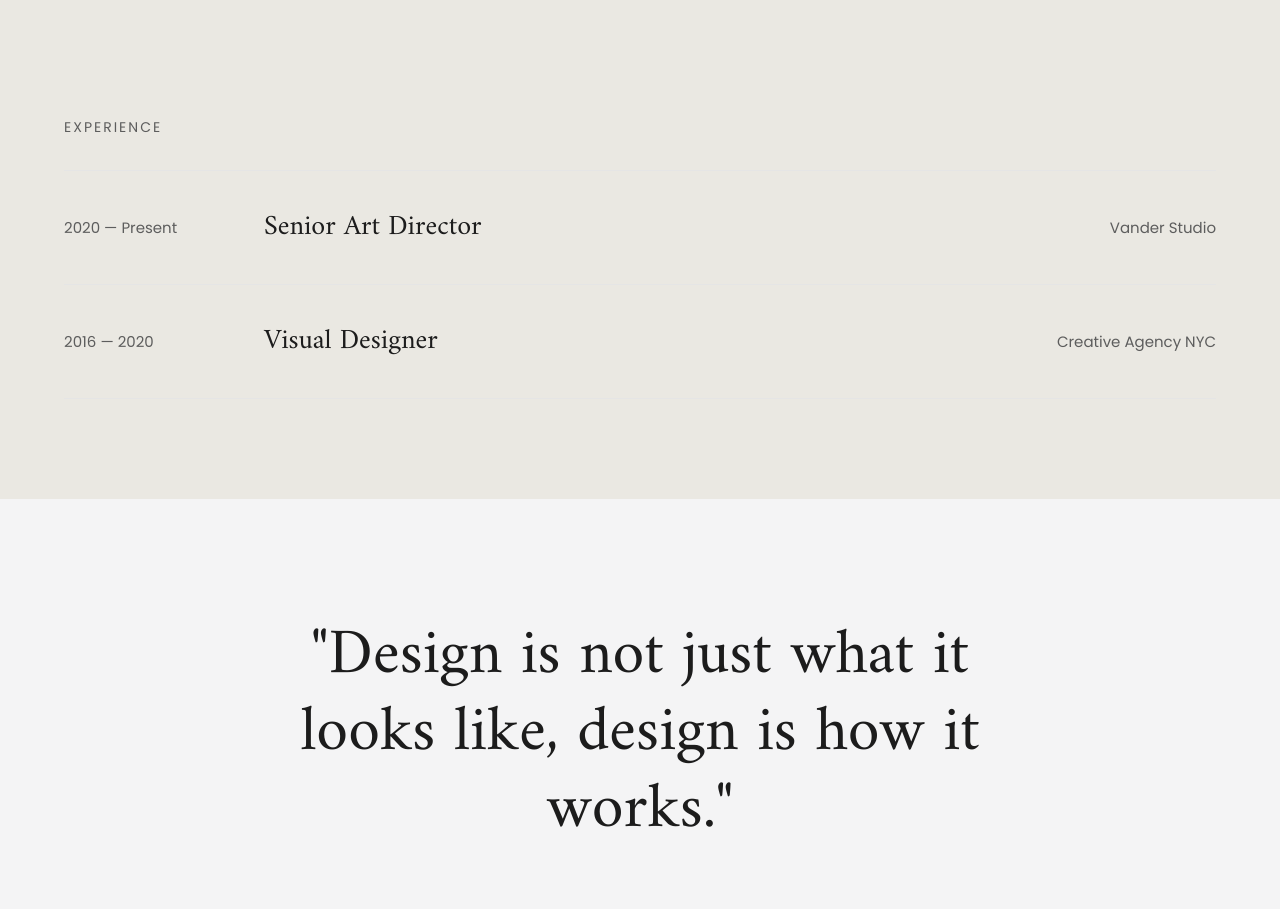
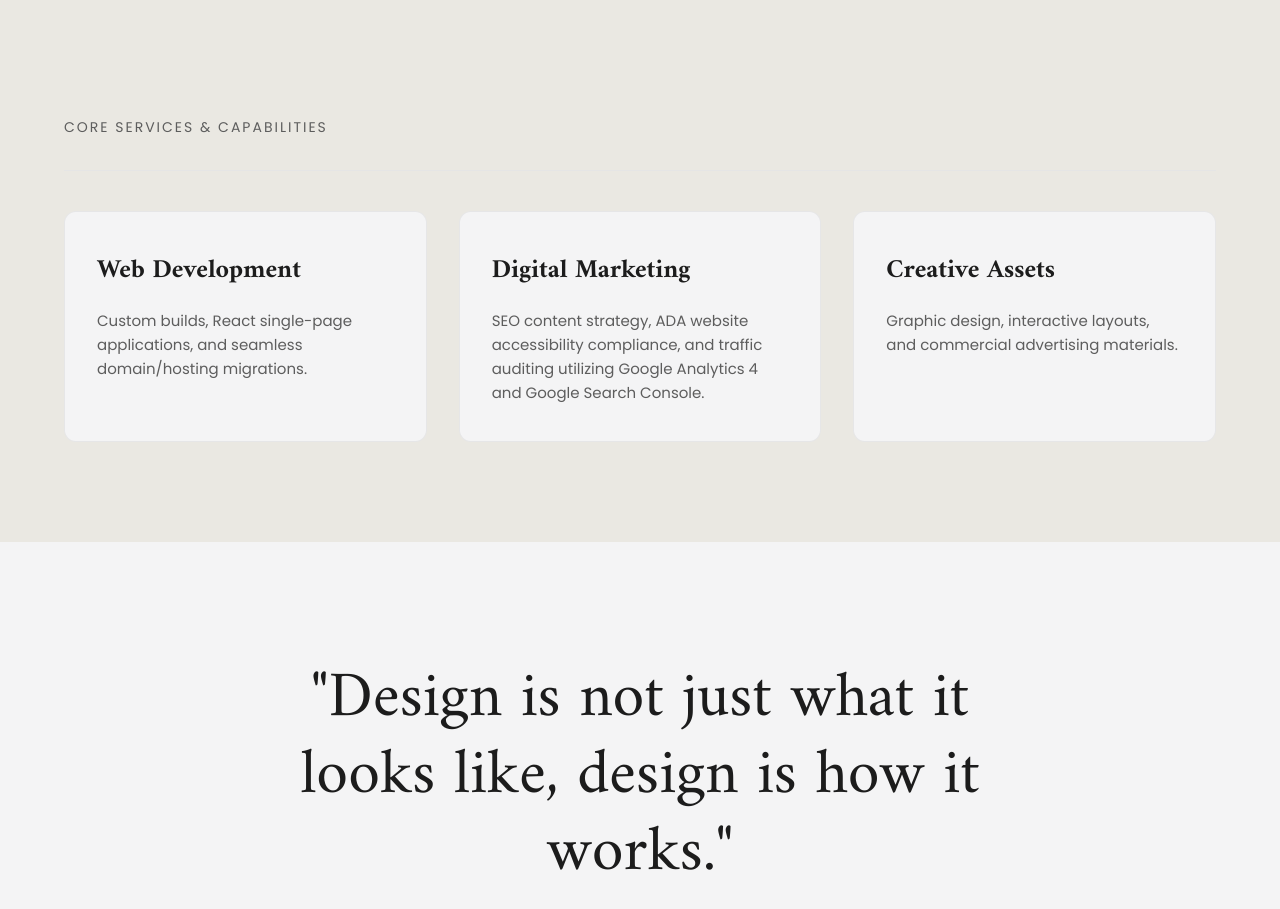
Before and after one commit to boss-crokers/musicpane-media, a website built with Vite: page index.html in a window 1280 px wide. Shown: the part 3656-4565 px from the top of the page. Built offline with nearby package versions, Linux system fonts and the light colour scheme.

Commit message:
Replace Experience section with Core Services & Capabilities 3-column table grid

```diff
--- a/index.html
+++ b/index.html
@@ -222,18 +222,20 @@
           </div>
         </div>
 
-        <div class="experience-section">
-          <h2 class="section-title">EXPERIENCE</h2>
-          <div class="experience-list">
-            <div class="experience-item">
-              <span class="exp-year">2020 — Present</span>
-              <h4 class="exp-role">Senior Art Director</h4>
-              <span class="exp-company">Vander Studio</span>
+        <div class="services-section">
+          <h2 class="section-title">CORE SERVICES & CAPABILITIES</h2>
+          <div class="services-grid">
+            <div class="service-card">
+              <h3 class="service-title">Web Development</h3>
+              <p class="service-desc">Custom builds, React single-page applications, and seamless domain/hosting migrations.</p>
             </div>
-            <div class="experience-item">
-              <span class="exp-year">2016 — 2020</span>
-              <h4 class="exp-role">Visual Designer</h4>
-              <span class="exp-company">Creative Agency NYC</span>
+            <div class="service-card">
+              <h3 class="service-title">Digital Marketing</h3>
+              <p class="service-desc">SEO content strategy, ADA website accessibility compliance, and traffic auditing utilizing Google Analytics 4 and Google Search Console.</p>
+            </div>
+            <div class="service-card">
+              <h3 class="service-title">Creative Assets</h3>
+              <p class="service-desc">Graphic design, interactive layouts, and commercial advertising materials.</p>
             </div>
           </div>
         </div>
--- a/style.css
+++ b/style.css
@@ -602,53 +602,56 @@ img {
   }
 }
 
-/* Experience List */
-.experience-section {
-  margin-top: 60px;
+/* Services Section */
+.services-section {
+  margin-top: 80px;
 }
 
-.experience-list {
-  display: flex;
-  flex-direction: column;
-  gap: 0;
+.services-grid {
+  display: grid;
+  grid-template-columns: repeat(3, 1fr);
+  gap: 32px;
   border-top: 1px solid var(--border-color);
+  padding-top: 40px;
   transition: border-color 0.5s ease;
 }
 
-.experience-item {
-  display: grid;
-  grid-template-columns: 200px 1fr 200px;
-  align-items: center;
-  padding: 32px 0;
-  border-bottom: 1px solid var(--border-color);
-  transition: border-color 0.5s ease;
+.service-card {
+  display: flex;
+  flex-direction: column;
+  padding: 36px 32px;
+  background: var(--card-bg);
+  border: 1px solid var(--card-border);
+  border-radius: 12px;
+  box-shadow: var(--card-shadow);
+  transition: all 0.4s cubic-bezier(0.16, 1, 0.3, 1);
 }
 
-.exp-year, .exp-company {
+.service-card:hover {
+  transform: translateY(-6px);
+  border-color: var(--color-text-primary);
+  box-shadow: var(--card-shadow-hover);
+}
+
+.service-title {
+  font-family: var(--font-serif);
+  font-size: 26px;
+  font-weight: 700;
+  color: var(--color-text-primary);
+  margin-bottom: 16px;
+}
+
+.service-desc {
   font-family: var(--font-sans);
   font-size: 15px;
+  line-height: 1.6;
   color: var(--color-text-secondary);
 }
 
-.exp-role {
-  font-family: var(--font-serif);
-  font-size: 28px;
-  color: var(--color-text-primary);
-  font-weight: 400;
-}
-
-.exp-company {
-  text-align: right;
-}
-
-@media (max-width: 768px) {
-  .experience-item {
+@media (max-width: 900px) {
+  .services-grid {
     grid-template-columns: 1fr;
-    gap: 16px;
-    padding: 24px 0;
-  }
-  .exp-company {
-    text-align: left;
+    gap: 24px;
   }
 }
 
```
